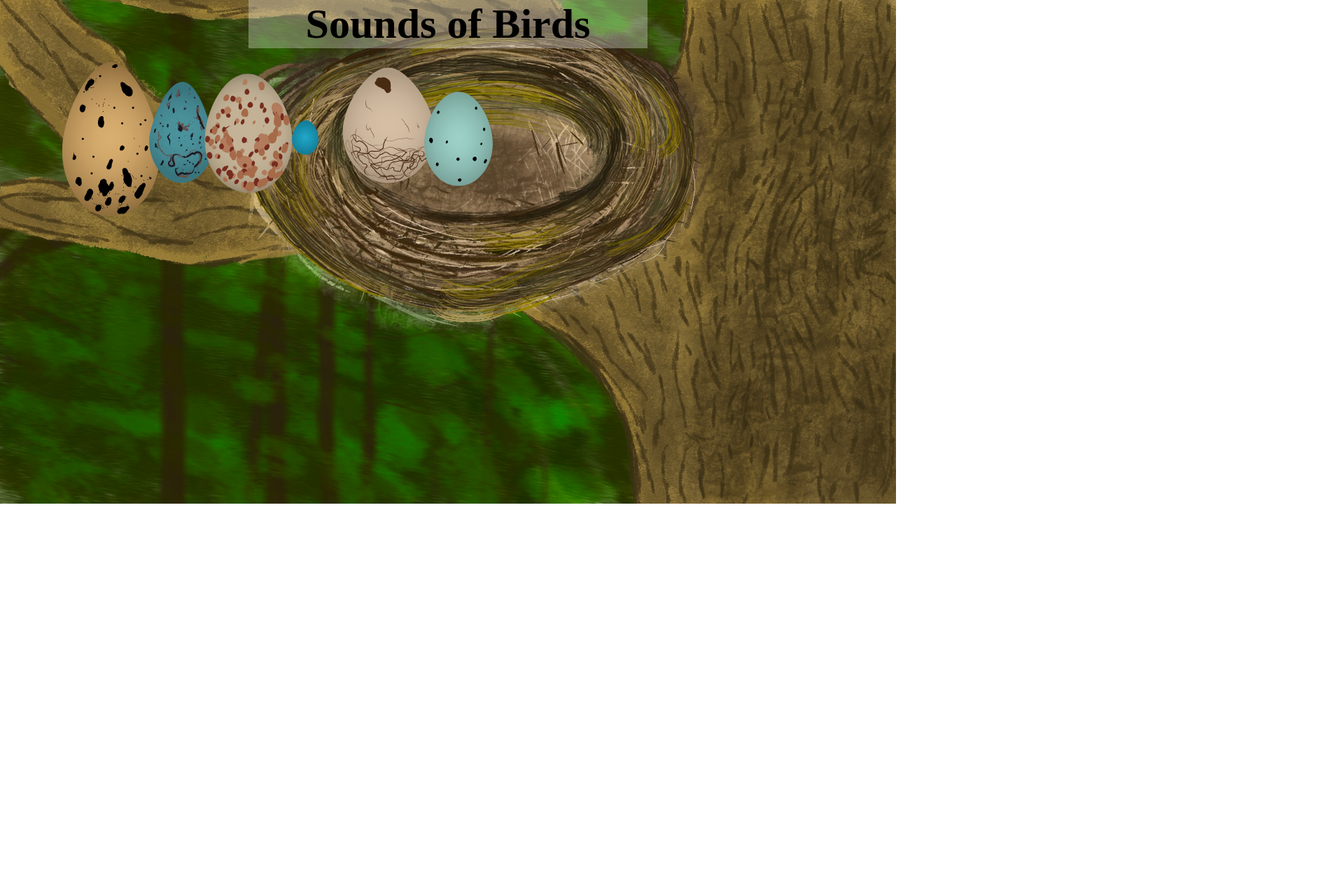
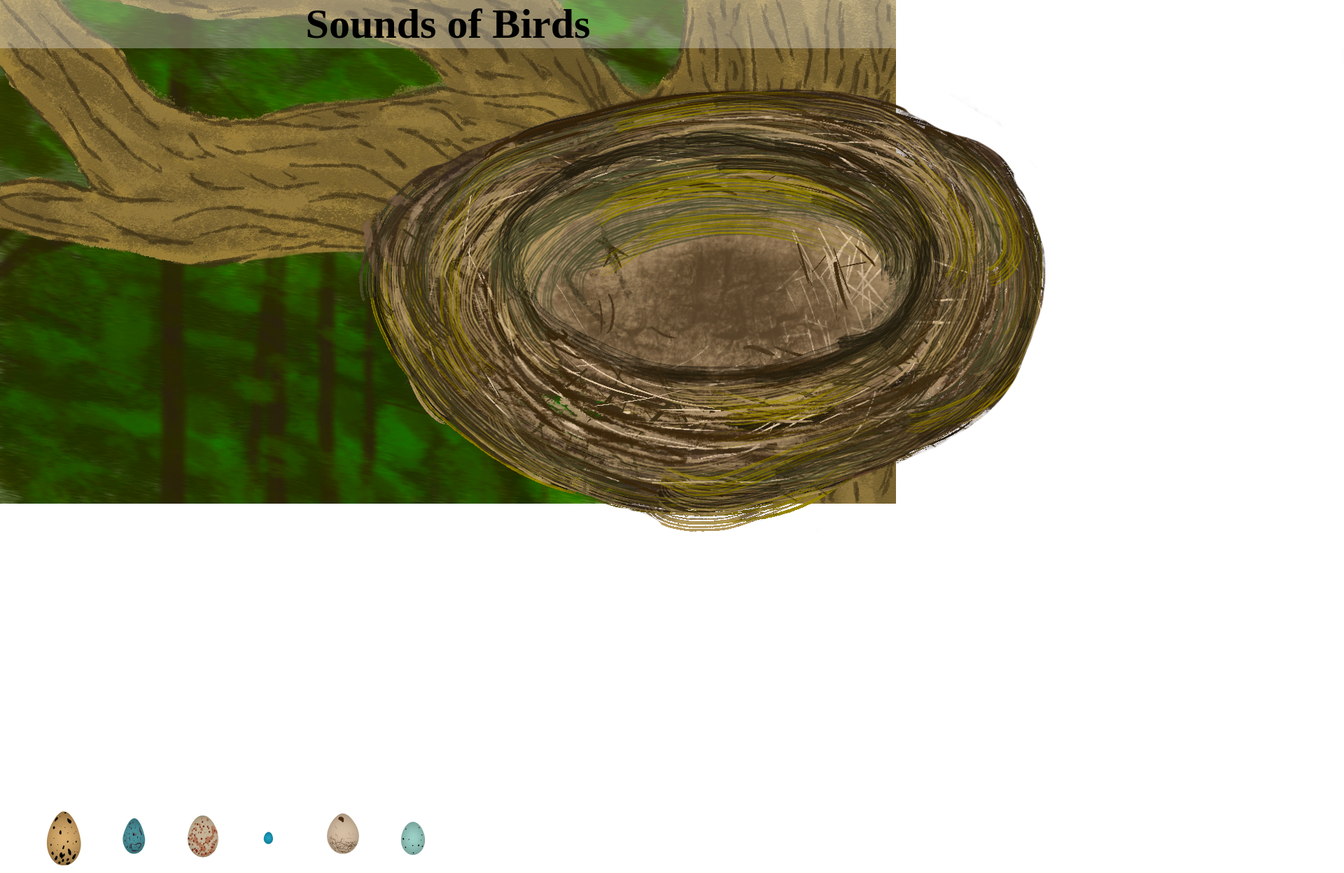
Before and after one commit to casspb/music_mixer_birds, a plain HTML site: page index.html in a window 1280 px wide. Shown: the whole page at 70% size, 1920 px wide, since content can reach past the window. Before the commit the page ends 800 px from the top, so only its background shows below. Drawn offline with Linux system fonts and the light colour scheme.

Commit message:
adjusted drop zone
seperated background and drop zone

```diff
--- a/css/grid.css
+++ b/css/grid.css
@@ -2,7 +2,7 @@
 for this library we will stick with pixels */
 
 /* ---General rules - scales images, videos to size of container--- */
-img, embed, object, video, picture {
+/*img, embed, object, video, picture {
     max-width: 100%;
   }
 
--- a/css/main.css
+++ b/css/main.css
@@ -1,7 +1,7 @@
 body{
-    background-image: url(../images/Music-mixer.jpg);
+    background-image: url(../images/Music-mixer-background.jpg);
     background-repeat: no-repeat;
-    background-size: cover;
+   background-size: 100%;
 }
 
 h1{
@@ -9,6 +9,3 @@ h1{
     font-size: 60px;
     background-color: rgba(255, 255, 255, 0.3);
 }
-.egg{
-    width:  200px;
-}
--- a/index.html
+++ b/index.html
@@ -8,29 +8,43 @@
     <title> Bird Sound Music Mixer</title>
   </head>
   <body>
-<header class="grid-con">
-<h1 class="l-col-start-4 l-col-span-6"> Sounds of Birds </h1>
+<header>
+<h1> Sounds of Birds </h1>
 </header>
 
-<main class="grid-con">
+<main>
+    <section class="full-width-grid-con">
+        <h2 class="hidden">dropzone</h2>
+    <div class="nest">
+        <img src="images/nest.png" alt="birds nest drop zone for eggs">
+    </div>
+    </section>
+
+    <section class="grid-con">
+        <h2 class="hidden"> bird egg options</h2>
     <div class="egg">
-        <object data="images/common-loon-egg.svg" type="image/svg+xml"></object>
+        <img src="images/common-loon-egg.svg" alt="common loon egg">
     </div>
     <div class="egg">
-        <object data="images/common-murre-egg.svg" type="image/svg+xml"></object>
+        <img src="images/common-murre-egg.svg" alt="common murre egg">
     </div>
     <div class="egg">
-        <object data="images/great-tit-egg.svg" type="image/svg+xml"></object>
+        <img src="images/great-tit-egg.svg" alt="great tit egg">
     </div>
     <div class="egg">
-        <object data="images/robin-egg.svg" type="image/svg+xml"></object>
+        <img src="images/robin-egg.svg" alt="robin egg">
     </div>
     <div class="egg">
-        <object data="images/rock-bunting-egg.svg" type="image/svg+xml"></object>
+        <img src="images/rock-bunting-egg.svg" alt="rock bunting egg">
     </div>
     <div class="egg">
-        <object data="images/song-thrust-egg.svg" type="image/svg+xml"></object>
+        <img src="images/song-thrust-egg.svg" alt="song thrust egg">
     </div>
+</section>
 </main>
+<footer>
+
+</footer>
+<script src="js/main.js"></script>
   </body>
 </html>
```
Also changed, not shown: images/Music-mixer-background.jpg (added), images/Music-mixer.jpg (deleted), images/birds-nest.png (deleted), images/nest.png (added).
